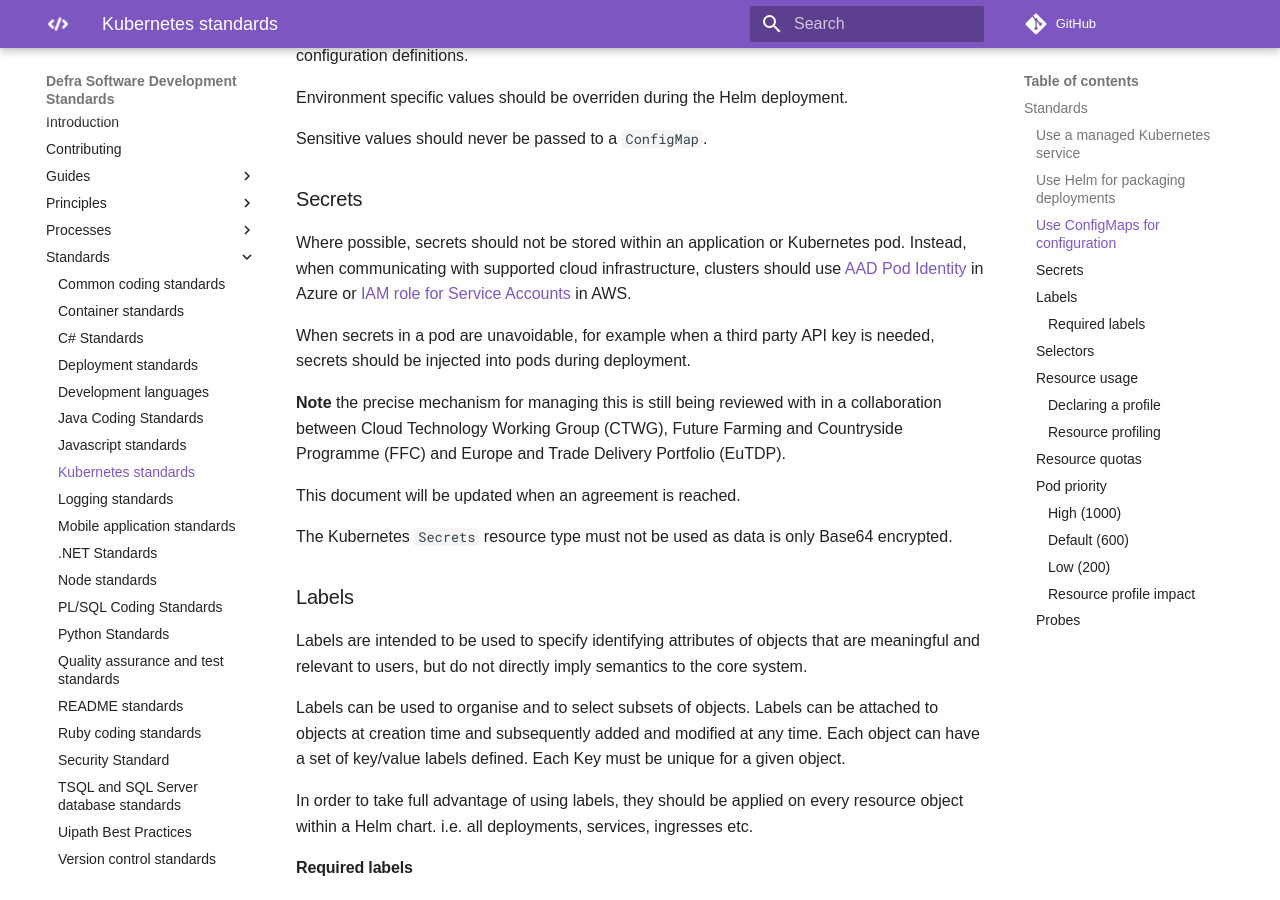
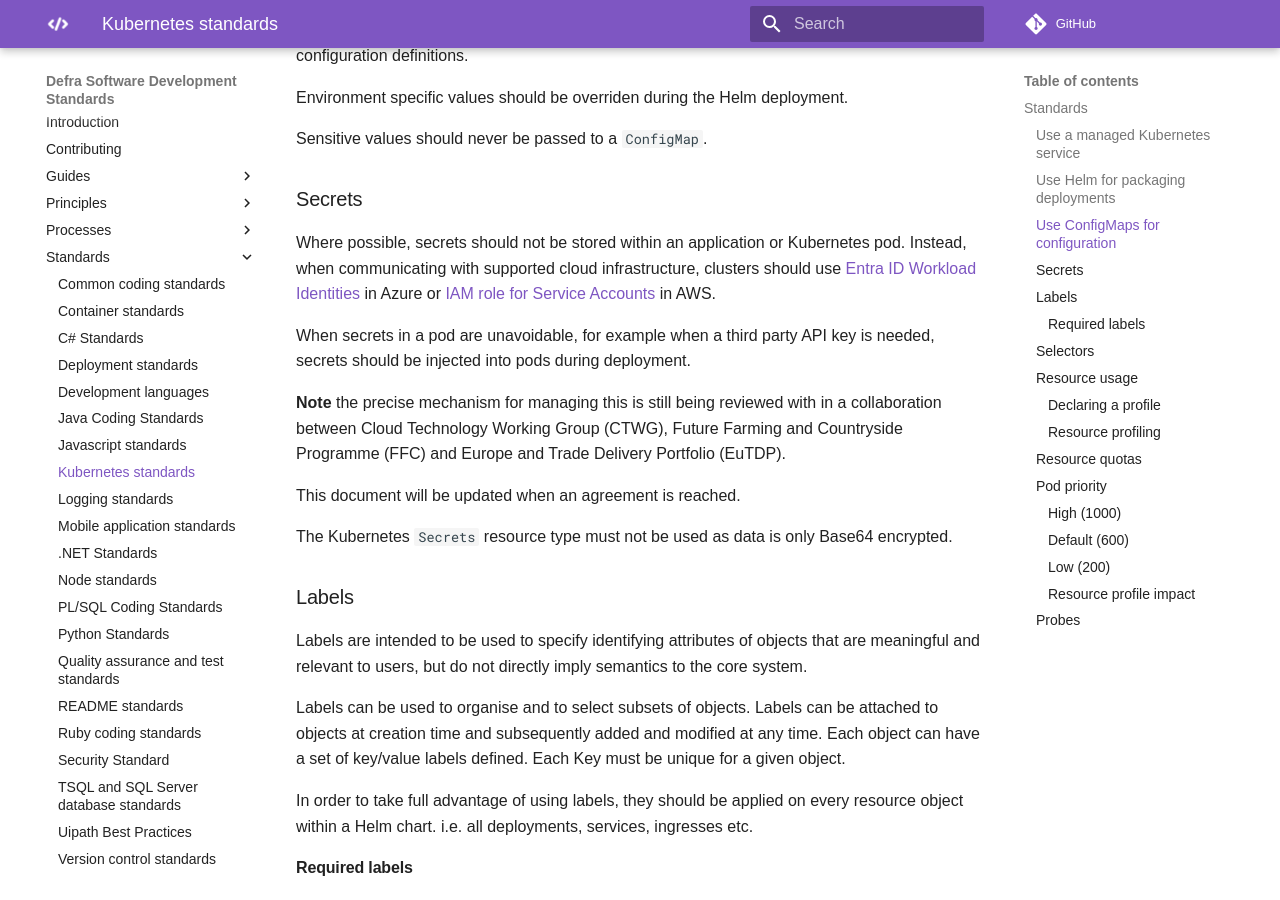
Before and after one commit to DEFRA/software-development-standards, an MkDocs documentation site: the page built from docs/standards/kubernetes_standards.md, in a window 1280 px wide and 900 px high, scrolled down 898 px. Built offline with MkDocs 1.6.1 and Material for MkDocs 9.7.7, drawn with Linux system fonts in a browser that asks for light colours; some web fonts are replaced; comment, search, counter and statistics services are not loaded.

Commit message:
Update kubernetes_standards.md

```diff
--- a/docs/standards/kubernetes_standards.md
+++ b/docs/standards/kubernetes_standards.md
@@ -22,7 +22,7 @@ Environment specific values should be overriden during the Helm deployment.
 Sensitive values should never be passed to a `ConfigMap`.
 
 ### Secrets
-Where possible, secrets should not be stored within an application or Kubernetes pod.  Instead, when communicating with supported cloud infrastructure, clusters should use [AAD Pod Identity](https://github.com/Azure/aad-pod-identity) in Azure or [IAM role for Service Accounts](https://docs.aws.amazon.com/eks/latest/userguide/iam-roles-for-service-accounts.html) in AWS.
+Where possible, secrets should not be stored within an application or Kubernetes pod.  Instead, when communicating with supported cloud infrastructure, clusters should use [Entra ID Workload Identities](https://learn.microsoft.com/en-us/azure/aks/workload-identity-overview?tabs=dotnet) in Azure or [IAM role for Service Accounts](https://docs.aws.amazon.com/eks/latest/userguide/iam-roles-for-service-accounts.html) in AWS.
 
 When secrets in a pod are unavoidable, for example when a third party API key is needed, secrets should be injected into pods during deployment.
 
```
